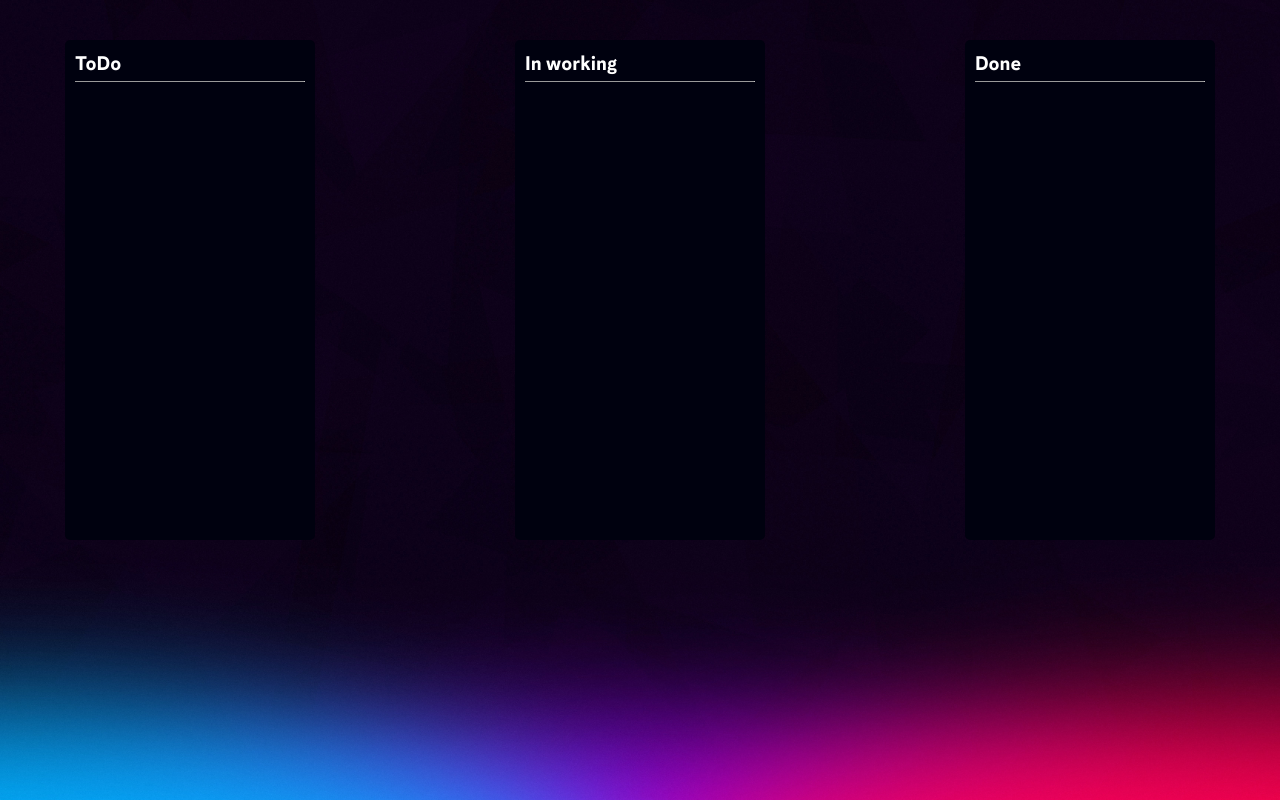
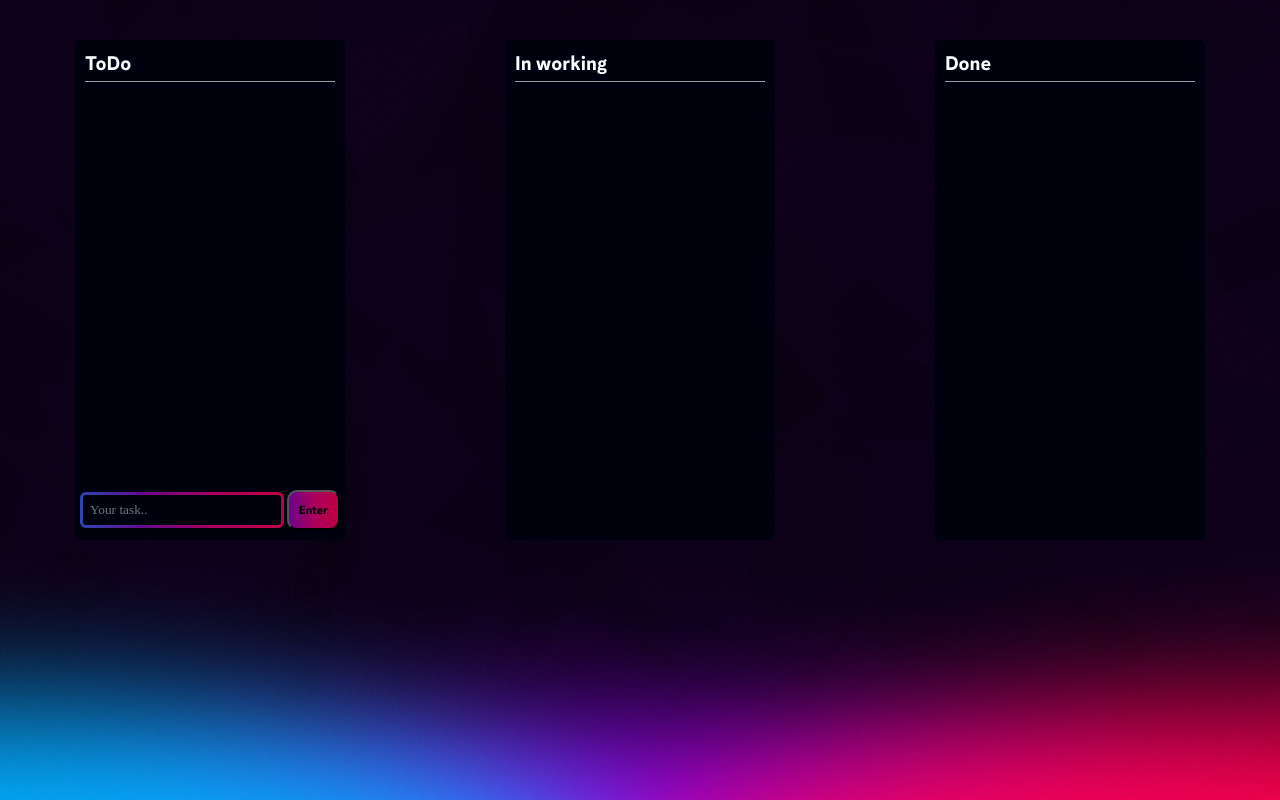
Before and after one commit to ItsJustAiko/ToDo-WebApp, a plain HTML site: page views/index.html in a window 1280 px wide. Drawn offline with Linux system fonts and the light colour scheme; files that its build step writes are made by us from their sources; files whose address does not match are found by name; a web font is replaced by a local one.

Commit message:
Add Button and Text Input in ToDo box

```diff
--- a/style/style.css
+++ b/style/style.css
@@ -1,6 +1,11 @@
 @font-face {
     font-family: GGSans-Bold;
     src: url("../fonts/ggsans-Bold.ttf");
+}
+
+@font-face {
+    font-family: GGSans-Normal;
+    src: url("../fonts/ggsans-Normal.ttf");
 }
 
 body, html {
@@ -31,24 +36,63 @@ body, html {
 }
 
 .list {
-    margin: 0 100px 0 100px;
+    margin: 0 80px 0 80px;
     background-color: #00010F;
     border-radius: 5px;
-    min-width: 250px;
+    min-width: 270px;
     min-height: 500px;
+    display: flex;
+    flex-direction: column;
 }
 
 .list .header {
     margin: 10px;
 }
 
-.list .title {
+.list .header .title {
     color: white;
     font-family: GGSans-Bold;
     font-size: 20px;
 }
 
-.list .separator {
+.list .header .separator {
     border-bottom: 2px white;
     margin-top: 5px;
 }
+
+.list .bar {
+    display: flex;
+    margin-top: auto;
+    margin-bottom: 10px;
+    padding: 0 5px 0 5px;
+    min-height: 30px;
+    justify-content: center;
+    align-items: center;
+}
+
+.list .bar .input {
+    font-family: GGSans-Normal;
+    padding: 7px;
+    margin-right: 3px;
+    color: white;
+    background: none;
+    border: double 3px transparent;
+    border-radius: 6px;
+    background-image: linear-gradient(#00010F, #00010F), linear-gradient(to right, rgba(44, 71, 178), rgba(106, 4, 140), rgba(170, 0, 93), rgba(190, 0, 67));
+    background-origin: border-box;
+    background-clip: padding-box, border-box;
+    width: 100%;
+}
+
+.list .bar .input:focus {
+    outline: none;
+}
+
+.list .bar .btn {
+    cursor: pointer;
+    font-family: GGSans-Bold;
+    font-size: 12px;
+    padding: 10px;
+    border-radius: 10px;
+    background-image: linear-gradient(to right, rgba(106, 4, 140), rgba(170, 0, 93), rgba(190, 0, 67));
+}
--- a/views/index.html
+++ b/views/index.html
@@ -17,6 +17,12 @@
                     <a class="title">ToDo</a>
                     <hr class="separator">
                 </div>
+
+                <div class="elements"></div>
+                <div class="bar">
+                    <input type="text" class="input" placeholder="Your task..">
+                    <button type="button" class="btn"><a>Enter</a></button>
+                </div>
             </div>
 
             <div class="list working">
@@ -24,6 +30,8 @@
                     <a class="title">In working</a>
                     <hr class="separator">
                 </div>
+
+                <div class="elements"></div>
             </div>
 
             <div class="list done">
@@ -31,6 +39,8 @@
                     <a class="title">Done</a>
                     <hr class="separator">
                 </div>
+
+                <div class="elements"></div>
             </div>
         </div>
     </div>
```
Also changed, not shown: fonts/ggsans-Normal.ttf (added).
